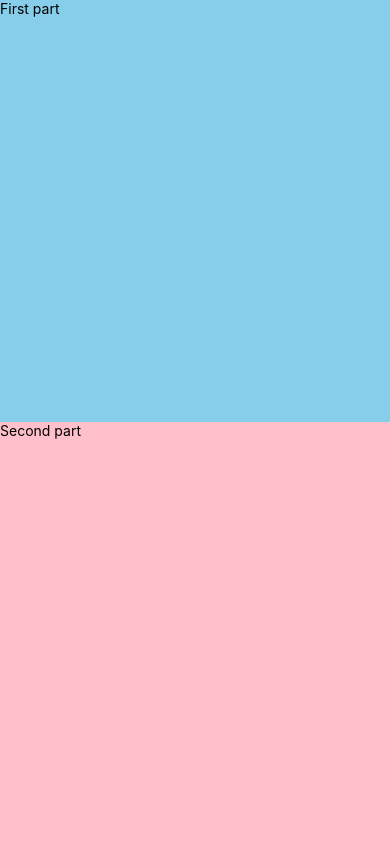
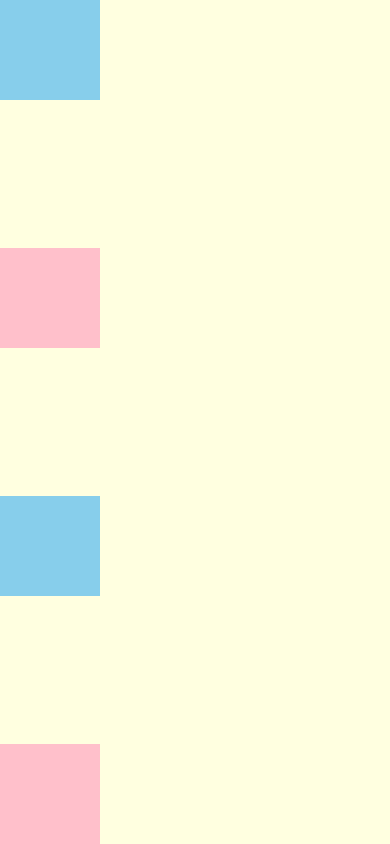
Before and after one commit to seymanurks/firstReactNativeApp, a React Native app: screen / in a window 390 px wide. Built offline with nearby package versions, Linux system fonts and the light colour scheme.

Commit message:
new styles

```diff
--- a/App.tsx
+++ b/App.tsx
@@ -5,12 +5,10 @@ const App = () => {
 
   return(
     <SafeAreaView style = {styles.container}>
-      <View style = {styles.top_view_container}>
-         <Text>First part</Text>
-       </View>
-       <View style = {styles.bottom_view_container}>
-         <Text>Second part</Text>
-       </View>
+      <View style = {styles.blue_container}/>
+      <View style = {styles.pink_container}/>
+      <View style = {styles.blue_container}/>
+      <View style = {styles.pink_container}/>
     </SafeAreaView>
   )
 }
@@ -18,15 +16,20 @@ const App = () => {
 const styles = StyleSheet.create({
   container: {
     flex: 1,
+    flexDirection: "column",
+    backgroundColor: "lightyellow",
+    justifyContent: "space-between"
   },
-  top_view_container: {
-    flex: 1,
-    backgroundColor: "skyblue"
+  blue_container: {
+    backgroundColor: "skyblue",
+    width: 100,
+    height: 100
 
   },
-  bottom_view_container: {
-    flex: 1,
-    backgroundColor: "pink"
+  pink_container: {
+    backgroundColor: "pink",
+    width: 100,
+    height: 100
   }
 
 })
```
